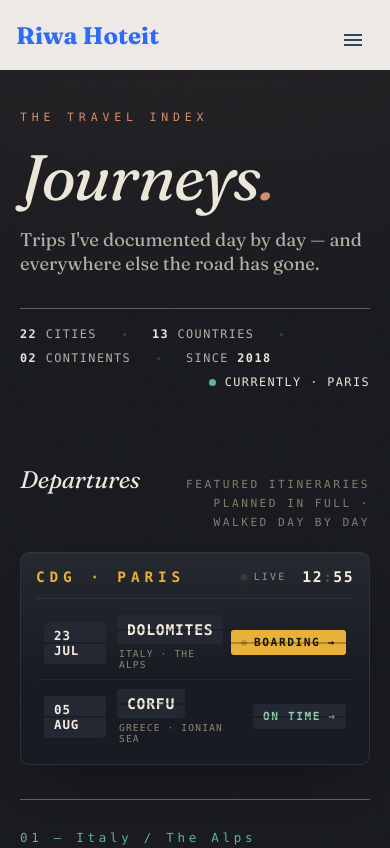
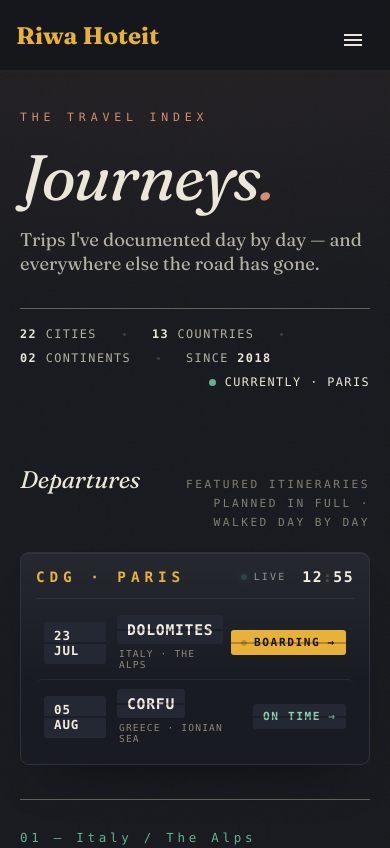
Before and after one commit to riwaht/portfolio-2.0, an Astro site: page /journey in a window 390 px wide. Shown: the top 848 px of the page. Built offline with nearby package versions, Linux system fonts and the light colour scheme; Astro itself is replaced by a stand-in of ours; a web font is replaced by a local one.

Commit message:
feat(journey): carry the always-dark screen into the shared nav
Remap the site-level nav/menu tokens to the terminal palette on
body.journey-page so the sticky bar and mobile menu read as part of the
dark screen in both site themes (they previously stayed light under the
site light theme). Scoped to the journey page; other pages keep the
site palette.

Co-Authored-By: Claude Opus 4.7 <noreply@anthropic.com>

```diff
--- a/src/styles.css
+++ b/src/styles.css
@@ -2798,6 +2798,21 @@ body.journey-page .social-icon:hover {
 }
 body.journey-page .footer-text { color: var(--jb-ink-soft); }
 
+/* The shared sticky nav + mobile menu read site-level tokens; remap them to the
+   terminal palette so the bar is part of the dark screen in both site themes.
+   Journey content uses jb-* tokens, so this only retargets the shared chrome. */
+body.journey-page {
+  --nav-bg: rgba(21, 23, 28, 0.92);
+  --bg-primary: var(--jb-paper);
+  --bg-secondary: var(--jb-paper-2);
+  --card-bg: var(--jb-card);
+  --text-primary: var(--jb-ink);
+  --text-secondary: var(--jb-ink-soft);
+  --accent-primary: var(--jb-amber);
+  --accent-secondary: var(--jb-gold);
+  --border-color: var(--jb-line);
+}
+
 .jb-board { color: var(--jb-ink); padding-bottom: 40px; }
 .jb-wrap { max-width: 1140px; margin: 0 auto; padding: 0 clamp(20px, 5vw, 56px); }
 
```
